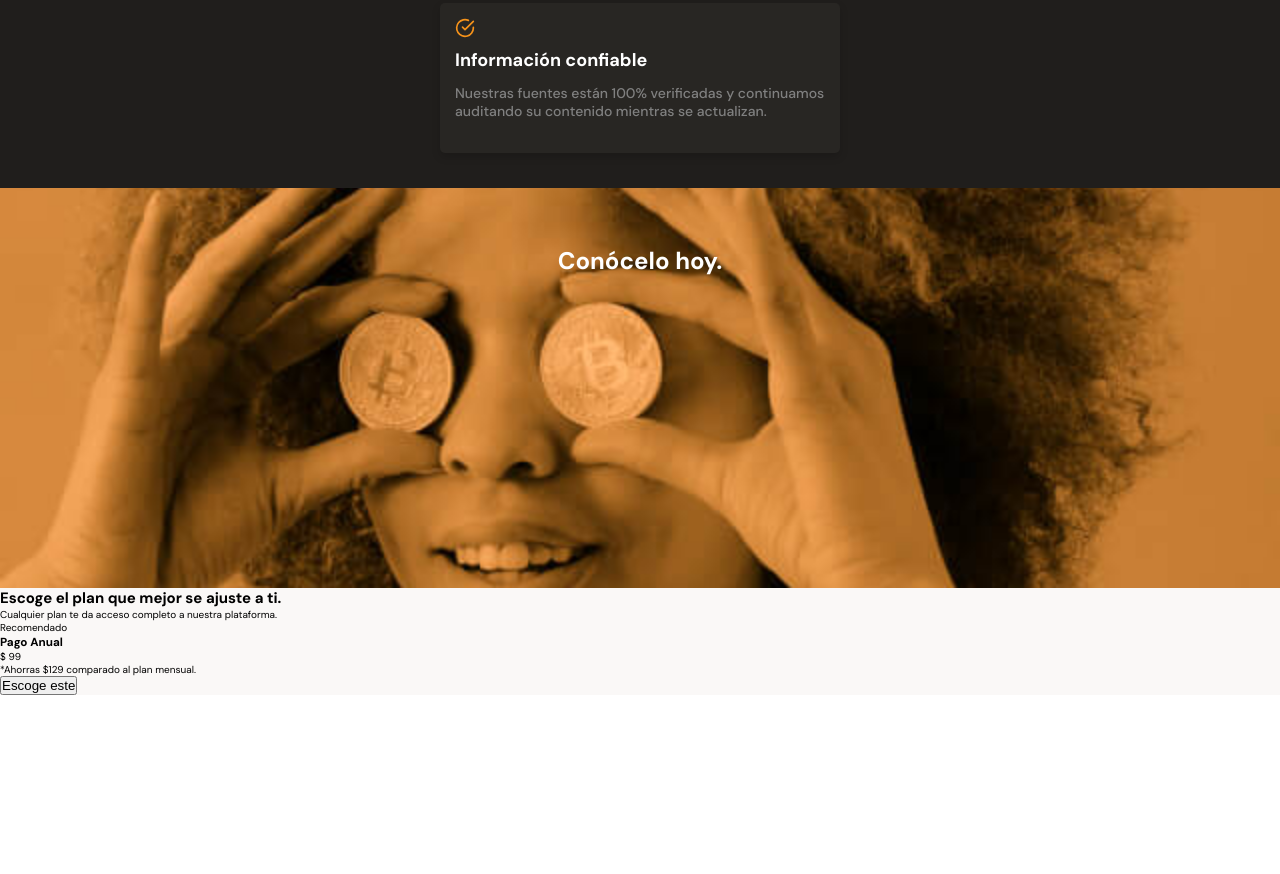
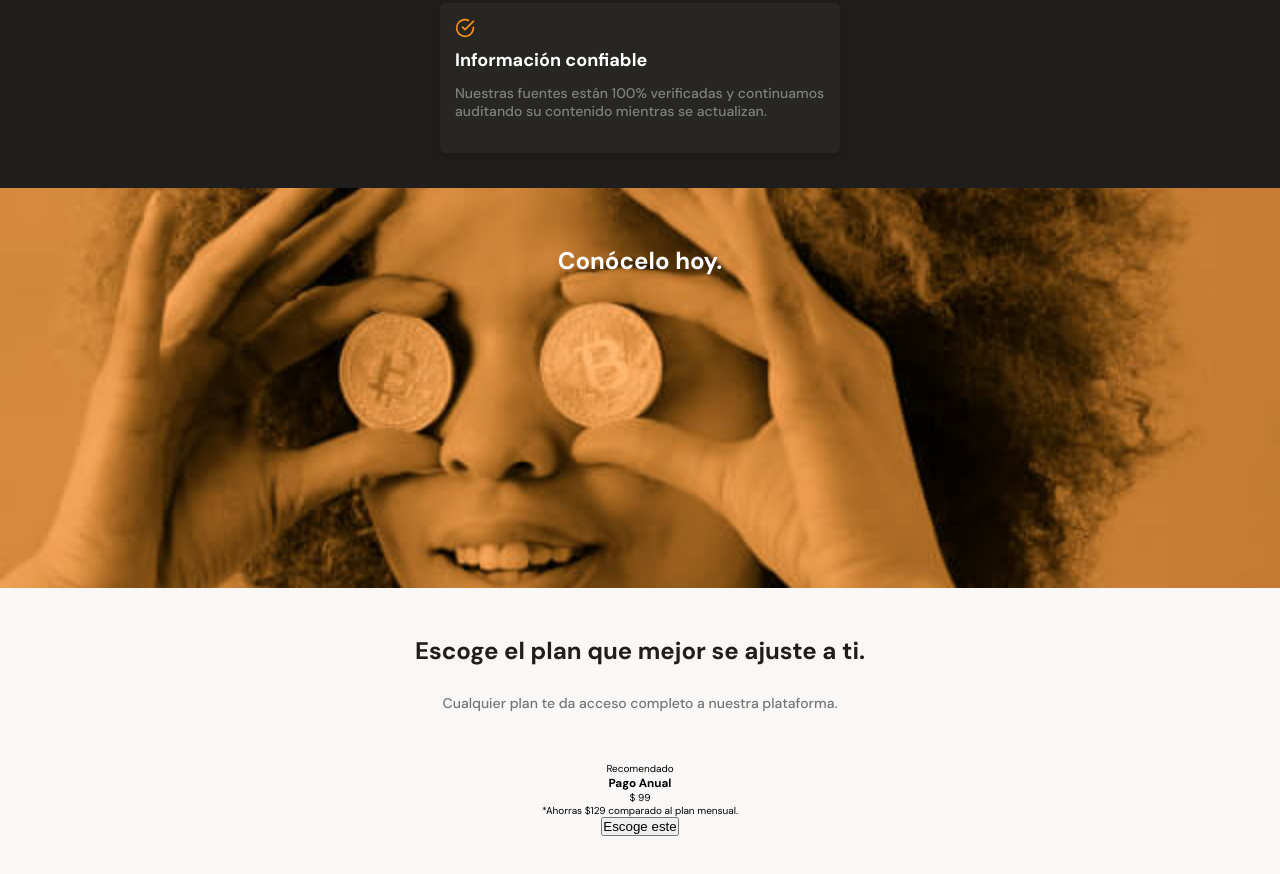
Before and after one commit to fredo-code/Proyecto_Responsive_Mobile_First, a plain HTML site: page index.html in a window 1280 px wide. Shown: the part 1802-2676 px from the top of the page. Before the commit the page ends 2497 px from the top, so only its background shows below. Drawn offline with Linux system fonts and the light colour scheme.

Commit message:
aplicando estilos base a la sección de planes

```diff
--- a/styles.css
+++ b/styles.css
@@ -321,3 +321,31 @@ main {
     line-height: 2.6rem;
     color: var(--just-white);
 }
+.main-plans-container {
+    width: 100%;
+    min-width: 320px;
+    padding-bottom: 70px;
+    text-align: center;
+}
+.plans--title {
+    width: 90%;
+    min-width: 288px;
+    height: auto;
+    margin: 0 auto;
+    margin-bottom: 50px;
+}
+.plans--title h2 {
+    padding-top: 50px;
+    font-size: 2.4rem;
+    font-weight: bold;
+    line-height: 2.6rem;
+    color: var(--black);
+
+}
+.plans--title p {
+    padding-top: 30px;
+    font-size: 1.4rem;
+    font-weight: 500;
+    line-height: 1.8rem;
+    color: #757575;
+}
```
